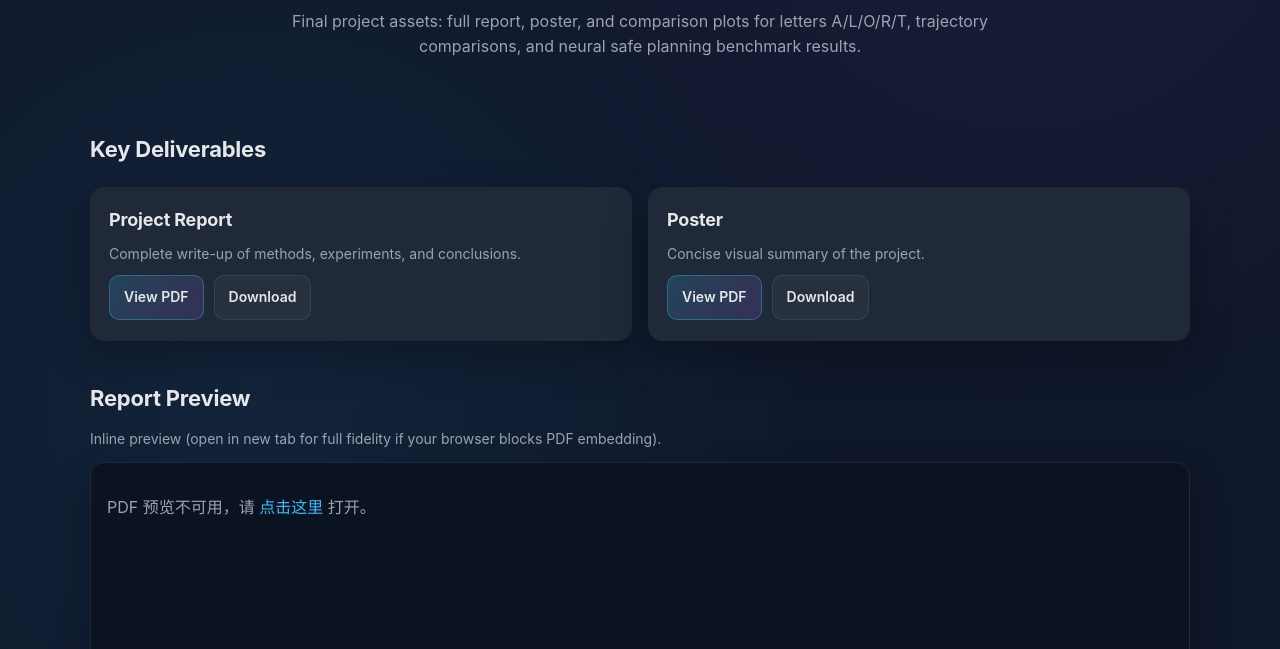
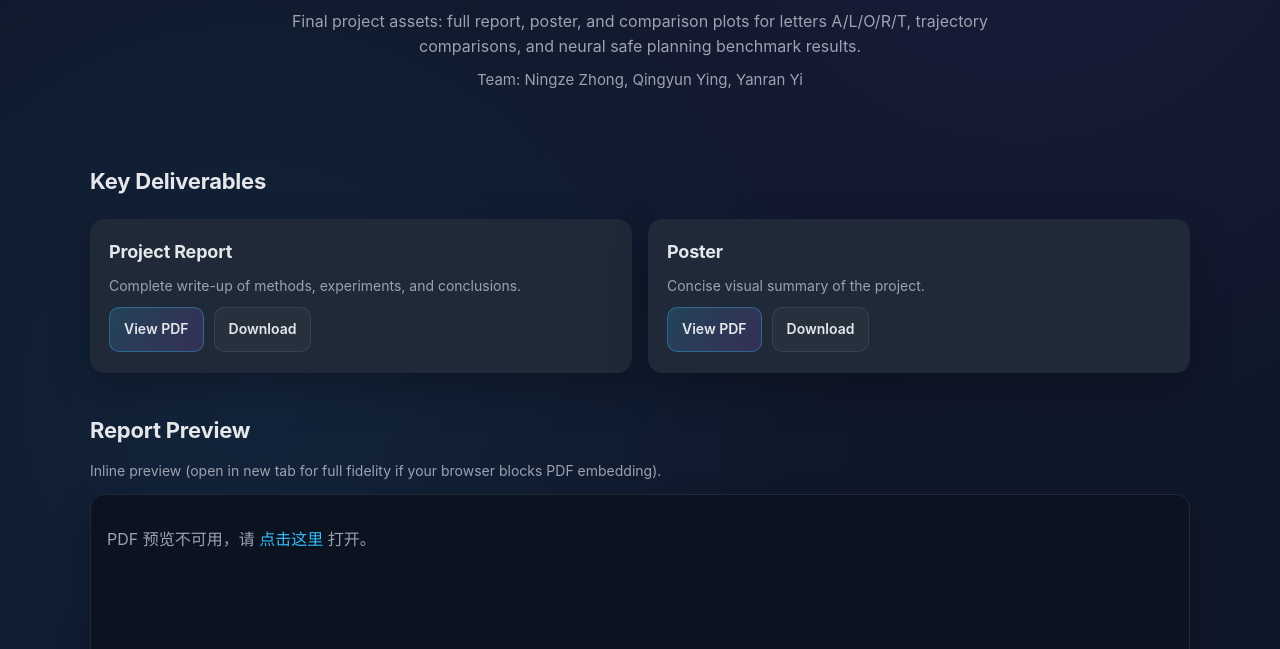
Before and after one commit to nozomi209/MEAM5170-Group33-Final-Project, a plain HTML site: page index.html in a window 1280 px wide. Shown: the part 151-800 px from the top of the page. Drawn offline with Linux system fonts and the light colour scheme.

Commit message:
Add team signature to header

```diff
--- a/index.html
+++ b/index.html
@@ -41,6 +41,11 @@
       font-size: 16px;
       margin: 0 auto;
       max-width: 720px;
+    }
+    .team {
+      color: var(--muted);
+      font-size: 15px;
+      margin: 8px 0 0;
     }
     .pill {
       display: inline-flex;
@@ -162,6 +167,7 @@
       Final project assets: full report, poster, and comparison plots for letters A/L/O/R/T,
       trajectory comparisons, and neural safe planning benchmark results.
     </p>
+    <p class="team">Team: Ningze Zhong, Qingyun Ying, Yanran Yi</p>
   </header>
 
   <main class="container">
```
